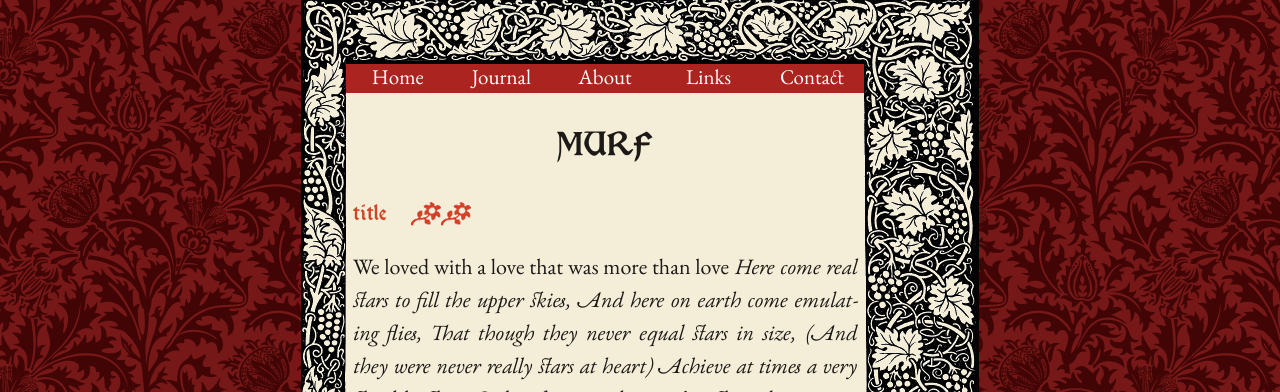
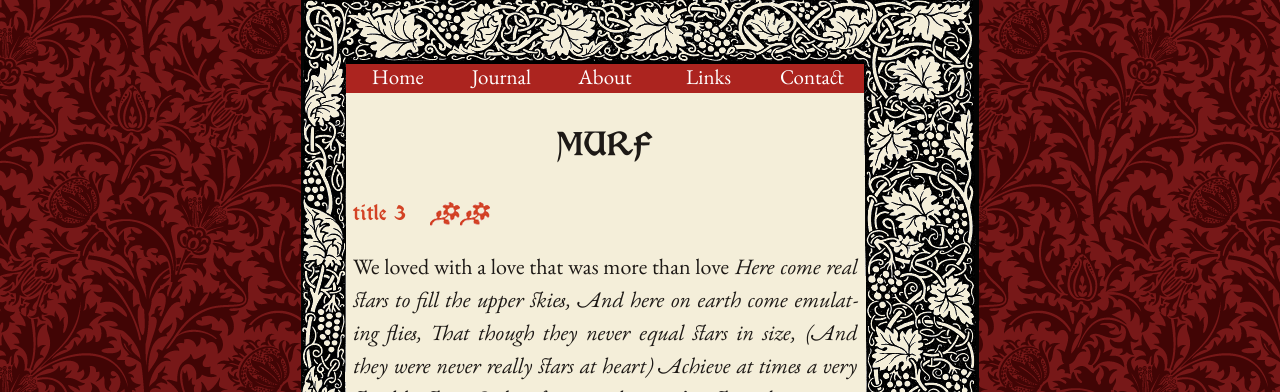
Before and after one commit to mpasovic/majapasovic.org, a Jekyll site: the page built from _posts/2016-07-06-a-lamenting-song-for-fireflies-progressive-destruction-of-the-environment-and-its-consequences.md, in a window 1280 px wide. Shown: the top 392 px of the page. Built offline with Jekyll 4.4.1, drawn with Linux system fonts in a browser that asks for light colours; nearby versions of some CDN libraries.

Commit message:
Updated 2016-07-06-a-lamenting-song-for-fireflies-progressive-destruction-of-the-environment-and-its-consequences.md

```diff
--- a/_posts/2016-07-06-a-lamenting-song-for-fireflies-progressive-destruction-of-the-environment-and-its-consequences.md
+++ b/_posts/2016-07-06-a-lamenting-song-for-fireflies-progressive-destruction-of-the-environment-and-its-consequences.md
@@ -4,7 +4,7 @@ layout: post
 title: murf
 ---
 
-## title
+## title 3
 
 We loved with a love that was more than love
 *Here come real stars to fill the upper skies,
```
